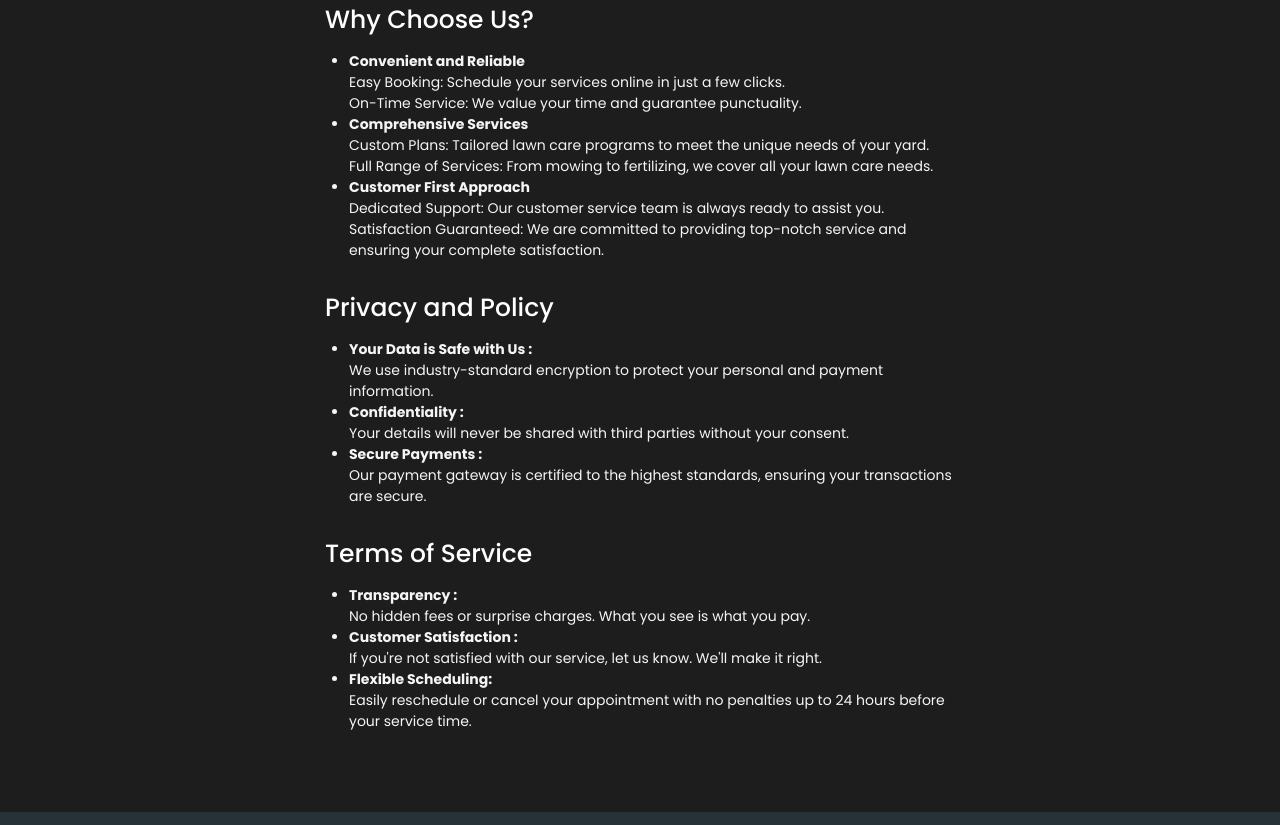
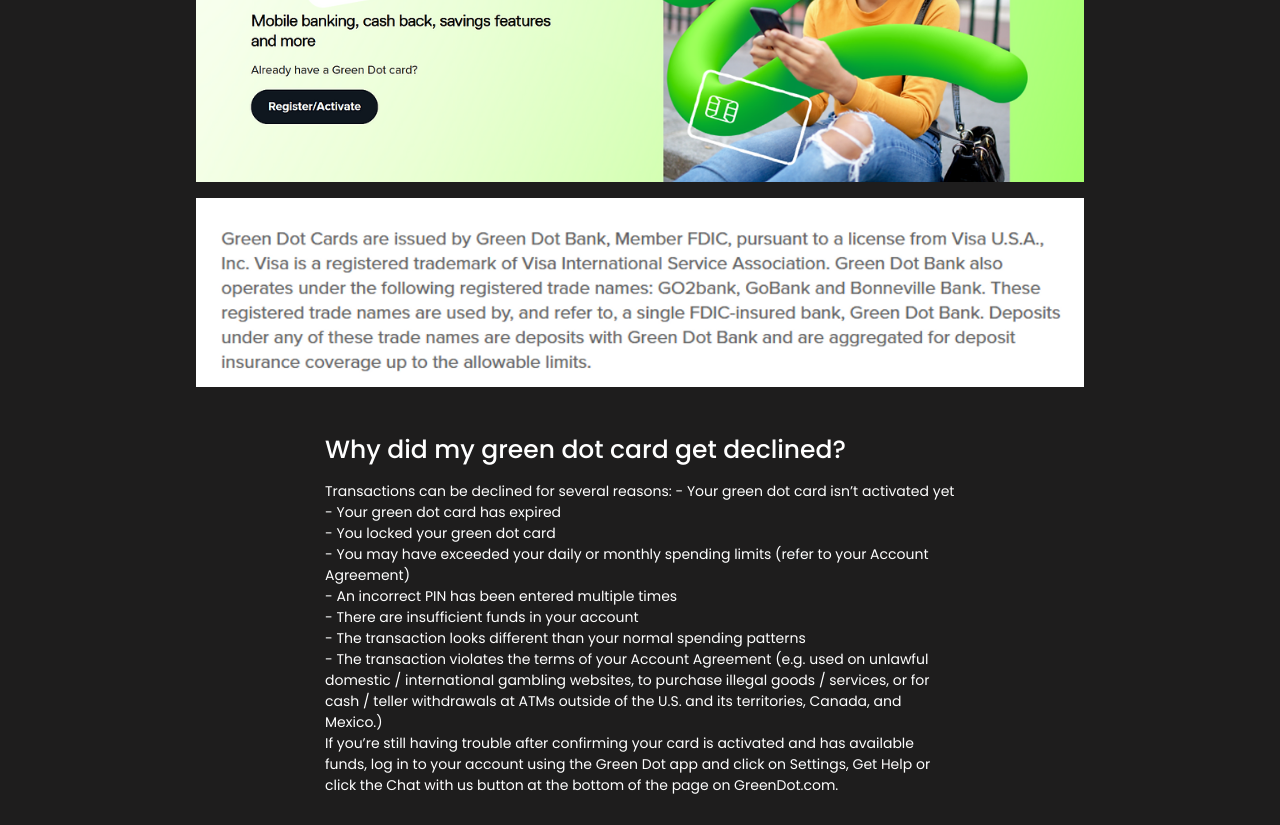
Before and after one commit to bond1997/green-instant, a plain HTML site: page plans.html in a window 1280 px wide. Shown: the part 1111-1936 px from the top of the page. Drawn offline with Linux system fonts and the light colour scheme.

Commit message:
Add files via upload

```diff
--- a/plans.html
+++ b/plans.html
@@ -116,65 +116,91 @@
   </div>
   <!-- /.container -->
 
-  <div class="container">
-    <h2 style="color: white; font-size: 35px; text-align: justify; padding: 2.5rem 15rem;">You are just there to use
-      your new <b>Green Instant</b> Pack !</h2>
+  <div class="container d-flex justify-content-center align-items-center flex-column">
+    <img src="./images/plan-banner.webp" width="80%" alt="">
+    <img src="./images/plan-banner-2.webp" width="80%" alt="" style="margin-top: 1rem;">
+  </div>
 
-    <h2 style="color: white; font-size: 25px; text-align: justify; padding: 0rem 15rem;">Why Choose Us?</h2>
+  <div class="container mt-5">
+
+    <h2 style="color: white; font-size: 25px; text-align: justify; padding: 0rem 15rem;">Why did my green dot card get declined?</h2>
+    <p style="color: white; padding: 0 15rem; margin-top: 1rem;">
+      Transactions can be declined for several reasons:
+
+      - Your green dot card isn’t activated yet <br>
+
+      - Your green dot card has expired <br>
+
+      - You locked your green dot card <br>
+
+      - You may have exceeded your daily or monthly spending limits (refer to your Account Agreement) <br>
+
+      - An incorrect PIN has been entered multiple times <br>
+
+      - There are insufficient funds in your account <br>
+
+      - The transaction looks different than your normal spending patterns <br>
+
+      - The transaction violates the terms of your Account Agreement (e.g. used on unlawful domestic / international
+      gambling websites, to purchase illegal goods / services, or for cash / teller withdrawals at ATMs outside of the
+      U.S. and its territories, Canada, and Mexico.) <br>
+
+      If you’re still having trouble after confirming your card is activated and has available funds, log in to your
+      account using the Green Dot app and click on Settings, Get Help or click the Chat with us button at the bottom of
+      the page on GreenDot.com.
+    </p>
+
+
+    <h2 style="color: white; font-size: 25px; text-align: justify; padding: 0rem 15rem; margin-top: 2rem;">
+      Related questions
+    </h2>
     <ul style="margin: 1rem 14rem;">
       <li style="color: whitesmoke;">
-        <b>Convenient and Reliable</b><br>
-        Easy Booking: Schedule your services online in just a few clicks. <br>
-        On-Time Service: We value your time and guarantee punctuality.
+        Why was my green dot card declined online if I have enough money in my account?
       </li>
       <li style="color: whitesmoke;">
-        <b>Comprehensive Services</b><br>
-        Custom Plans: Tailored lawn care programs to meet the unique needs of your yard. <br>
-        Full Range of Services: From mowing to fertilizing, we cover all your lawn care needs.
+        Why are pending transactions holding part of my balance?
       </li>
       <li style="color: whitesmoke;">
-        <b>Customer First Approach</b><br>
-        Dedicated Support: Our customer service team is always ready to assist you. <br>
-        Satisfaction Guaranteed: We are committed to providing top-notch service and ensuring your complete
-        satisfaction.
+        How do I report my green dot card lost/stolen?
+      </li>
+      <li style="color: whitesmoke;">
+        Why was my green dot card declined online if I have enough money in my account?
+      </li>
+      <li style="color: whitesmoke;">
+        The address you provided to the merchant might be different than the address on file for your card.
+      </li>
+    </ul>
+    <p style="color: white; padding: 0 15rem;">Visit GreenDot.com and click on Support, Account Settings, Edit Contact Info or click here.
+      You can also log in to your account using the Green Dot app and click Settings, Personal Information.</p>
+
+    <h2 style="color: white; font-size: 25px; text-align: justify; padding: 0rem 15rem; margin-top: 2rem;">Related
+      questions.</h2>
+    <ul style="margin: 1rem 14rem;">
+      <li style="color: whitesmoke;">
+        Why are pending transactions holding part of my balance?
+      </li>
+      <li style="color: whitesmoke;">
+        How do I report my green dot card lost/stolen?
+      </li>
+      <li style="color: whitesmoke;">
+        Can I still access my funds if my green dot card is reported lost or stolen?
       </li>
     </ul>
 
 
-    <h2 style="color: white; font-size: 25px; text-align: justify; padding: 0rem 15rem; margin-top: 2rem;">Privacy and
-      Policy</h2>
-    <ul style="margin: 1rem 14rem;">
+    <h2 style="color: white; font-size: 25px; text-align: justify; padding: 0rem 15rem; margin-top: 2rem;">How to
+      activate green dot card ?</h2>
+    <ul style="margin: 1rem 14rem; margin-bottom: 5rem;">
       <li style="color: whitesmoke;">
-        <b>Your Data is Safe with Us :</b><br>
-        We use industry-standard encryption to protect your personal and payment information.
+        to activate green dot card go to www.greendot.com and enter your card information
       </li>
       <li style="color: whitesmoke;">
-        <b>Confidentiality :</b><br>
-        Your details will never be shared with third parties without your consent.
-      </li>
-      <li style="color: whitesmoke;">
-        <b>Secure Payments :</b><br>
-        Our payment gateway is certified to the highest standards, ensuring your transactions are secure.
+        to register green dot card go to www.greendot.com and enter your card information
       </li>
     </ul>
 
 
-    <h2 style="color: white; font-size: 25px; text-align: justify; padding: 0rem 15rem; margin-top: 2rem;">Terms of
-      Service</h2>
-    <ul style="margin: 1rem 14rem; margin-bottom: 5rem;">
-      <li style="color: whitesmoke;">
-        <b>Transparency :</b><br>
-        No hidden fees or surprise charges. What you see is what you pay.
-      </li>
-      <li style="color: whitesmoke;">
-        <b>Customer Satisfaction :</b><br>
-        If you're not satisfied with our service, let us know. We'll make it right.
-      </li>
-      <li style="color: whitesmoke;">
-        <b>Flexible Scheduling:</b><br>
-        Easily reschedule or cancel your appointment with no penalties up to 24 hours before your service time.
-      </li>
-    </ul>
 
   </div>
 
```
